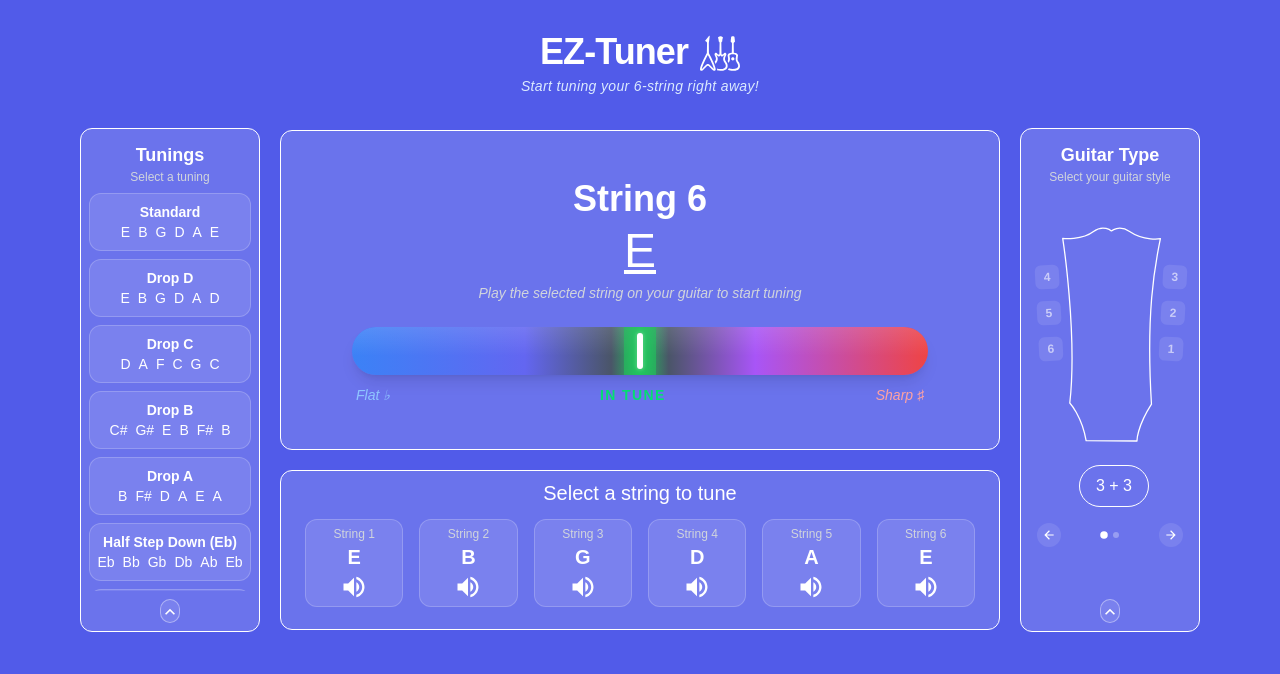
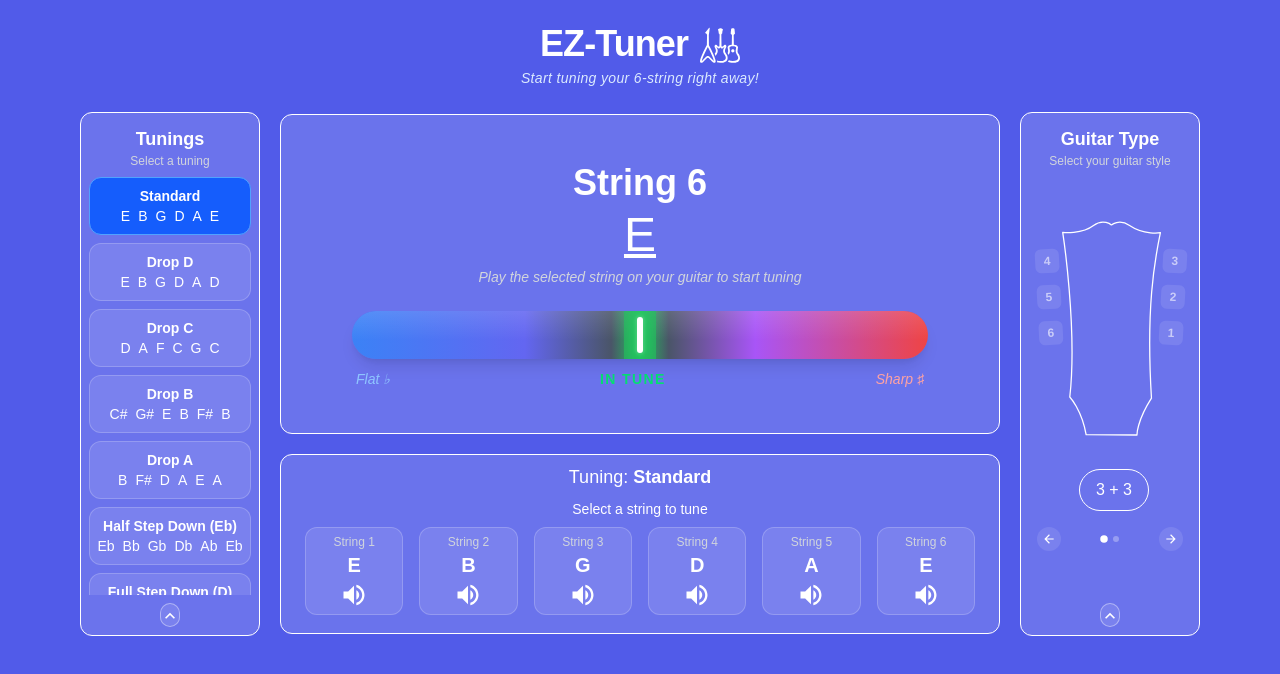
Before and after one commit to connorklee0/ez-tuner, a Next.js app: page / in a window 1280 px wide. Shown: the top 674 px of the page. Built offline with nearby package versions, Linux system fonts and the light colour scheme.

Commit message:
add redux state and store tuning selections

```diff
--- a/app/layout.tsx
+++ b/app/layout.tsx
@@ -1,3 +1,7 @@
+"use client";
+
+import { Provider } from "react-redux";
+import { store } from "@/store/store";
 import type { Metadata } from "next";
 import { Geist, Geist_Mono } from "next/font/google";
 import "./globals.css";
@@ -13,10 +17,10 @@ const geistMono = Geist_Mono({
   subsets: ["latin"],
 });
 
-export const metadata: Metadata = {
-  title: "EZ-Tuner",
-  description: "Web-based guitar tuner",
-};
+// export const metadata: Metadata = {
+//   title: "EZ-Tuner",
+//   description: "Web-based guitar tuner",
+// };
 
 export default function RootLayout({
   children,
@@ -29,7 +33,7 @@ export default function RootLayout({
         className={`${geistSans.variable} ${geistMono.variable} antialiased`}
       >
         <Header />
-        {children}
+        <Provider store={store}>{children}</Provider>
       </body>
     </html>
   );
--- a/components/CollapsibleCard.jsx
+++ b/components/CollapsibleCard.jsx
@@ -9,7 +9,7 @@ const CollapsibleCard = ({ title, subtitle, children }) => {
   return (
     <div
       className={`flex flex-col items-center border w-45 rounded-xl bg-white/15 px-2 transition-all duration-300 ease-in-out ${
-        isOpen ? "h-126" : "h-28"
+        isOpen ? "h-131" : "h-28"
       }`}
     >
       {/* Header */}
--- a/components/Guitar Type/GuitarCard.jsx
+++ b/components/Guitar Type/GuitarCard.jsx
@@ -50,7 +50,7 @@ const GuitarCard = () => {
 
           <button
             onClick={next}
-            className="flex items-center justify-center w-6 h-6 rounded-full bg-white/10 hover:bg-white/20 transition-colors cursor-pointer"
+            className="flex items-center justify-center w-6 h-6 rounded-full bg-white/10 hover:bg-white/20 transition-colors cursor-pointer active:scale-90 hover:scale-110"
           >
             <ArrowForward sx={{ fontSize: 14 }} />
           </button>
--- a/components/Header.jsx
+++ b/components/Header.jsx
@@ -3,7 +3,7 @@ import Image from "next/image";
 
 const Header = () => {
   return (
-    <header className="w-full flex flex-col items-center justify-center py-8 px-6 text-center">
+    <header className="w-full flex flex-col items-center justify-center py-6 px-6 text-center">
       <div className="flex items-center justify-center gap-3">
         <h1 className="text-4xl font-bold text-white tracking-tight">
           EZ-Tuner
--- a/components/String Bar/StringBarDisplayWrapper.jsx
+++ b/components/String Bar/StringBarDisplayWrapper.jsx
@@ -1,14 +1,21 @@
+"use client";
+
 import StringCard from "./StringCard";
 import { TUNINGS } from "@/constants/tunings";
-
-const PLACEHOLDER_TUNING = TUNINGS.standard;
+import { useSelector } from "react-redux";
 
 const StringBarDisplayWrapper = () => {
+  const selectedKey = useSelector((state) => state.tuning.selectedKey);
+  const tuning = TUNINGS[selectedKey] ?? TUNINGS.standard;
+
   return (
-    <div className="flex flex-col items-center py-2 px-6 gap-3 border w-180 h-40 rounded-xl bg-white/15">
-      <div className="text-xl">Select a string to tune</div>
+    <div className="flex flex-col items-center py-2 px-6 gap-2 border w-180 h-45 rounded-xl bg-white/15">
+      <div className="text-lg">
+        Tuning: <span className="font-bold">{tuning.label}</span>
+      </div>
+      <div className="text-sm">Select a string to tune</div>
       <div className="flex justify-evenly w-full gap-4">
-        {Object.entries(PLACEHOLDER_TUNING.strings).map(([num, note]) => (
+        {Object.entries(tuning.strings).map(([num, note]) => (
           <StringCard key={num} stringNum={num} note={note} />
         ))}
       </div>
--- a/components/Tunings/TuningsCard.jsx
+++ b/components/Tunings/TuningsCard.jsx
@@ -3,10 +3,12 @@
 import CollapsibleCard from "@/components/CollapsibleCard";
 import Tuning from "./Tuning";
 import { TUNINGS } from "@/constants/tunings";
-import { useState } from "react";
+import { useDispatch, useSelector } from "react-redux";
+import { setTuning } from "@/store/tuningSlice";
 
 const TuningsCard = () => {
-  const [selectedTuning, setSelectedTuning] = useState(null);
+  const dispatch = useDispatch();
+  const selectedKey = useSelector((state) => state.tuning.selectedKey);
 
   return (
     <CollapsibleCard title={"Tunings"} subtitle={"Select a tuning"}>
@@ -16,10 +18,8 @@ const TuningsCard = () => {
             key={key}
             label={tuning.label}
             strings={tuning.strings}
-            isSelected={selectedTuning === key}
-            onClick={() =>
-              setSelectedTuning(selectedTuning === key ? null : key)
-            }
+            isSelected={selectedKey === key}
+            onClick={() => dispatch(setTuning(key))}
           />
         ))}
       </div>
--- a/package.json
+++ b/package.json
@@ -13,9 +13,11 @@
     "@emotion/styled": "^11.14.1",
     "@mui/icons-material": "^7.3.9",
     "@mui/material": "^7.3.9",
+    "@reduxjs/toolkit": "^2.11.2",
     "next": "16.1.6",
     "react": "19.2.3",
-    "react-dom": "19.2.3"
+    "react-dom": "19.2.3",
+    "react-redux": "^9.2.0"
   },
   "devDependencies": {
     "@tailwindcss/postcss": "^4",
--- /dev/null
+++ b/store/store.jsx
@@ -0,0 +1,8 @@
+import { configureStore } from "@reduxjs/toolkit";
+import tuningReducer from "./tuningSlice";
+
+export const store = configureStore({
+  reducer: {
+    tuning: tuningReducer,
+  },
+});
--- /dev/null
+++ b/store/tuningSlice.jsx
@@ -0,0 +1,16 @@
+import { createSlice } from "@reduxjs/toolkit";
+
+const tuningSlice = createSlice({
+  name: "tuning",
+  initialState: {
+    selectedKey: "standard",
+  },
+  reducers: {
+    setTuning: (state, action) => {
+      state.selectedKey = action.payload;
+    },
+  },
+});
+
+export const { setTuning } = tuningSlice.actions;
+export default tuningSlice.reducer;
```
Also changed, not shown: 1 other file (tests, documents, lock files or other folders).
